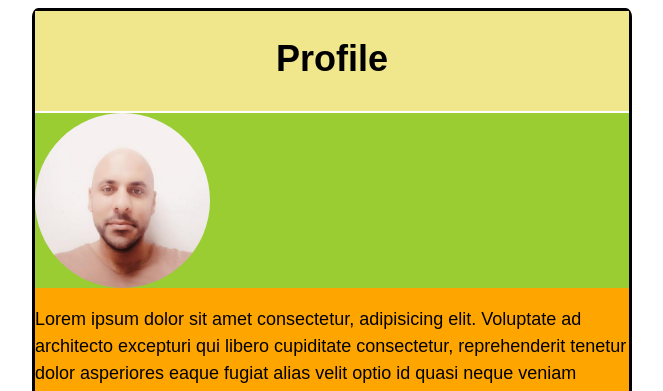
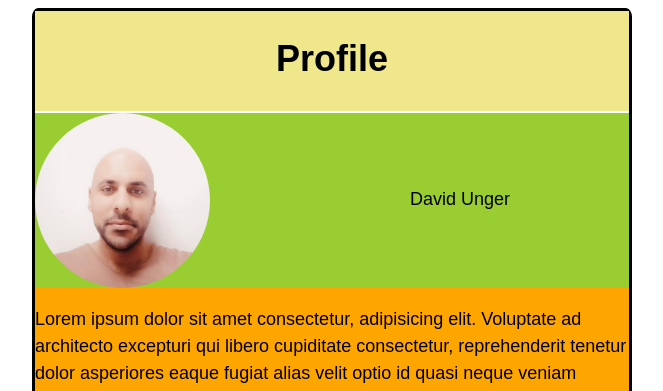
Before and after one commit to OwnTooManyMonster/Quiz-App, a website: page profile.html in a window 1280 px wide. Shown: the top 391 px of the page, without its empty margins (308-971 px from the left). Drawn offline with Linux system fonts and the light colour scheme.

Commit message:
Issue solved missing h2 in 1st grid row (position)

```diff
--- a/profile.css
+++ b/profile.css
@@ -37,12 +37,19 @@ button {
   row-gap: 2px;
 }
 
+.name_profile {
+  position: absolute;
+  top: 55px;
+  left: 175px;
+  padding-left: 200px;
+}
 .main-grid {
   display: grid;
   grid-template-rows: auto auto auto auto;
 }
 
 .profile_person {
+  position: relative;
   grid: flex;
   background-color: yellowgreen;
   flex-direction: row;
```
